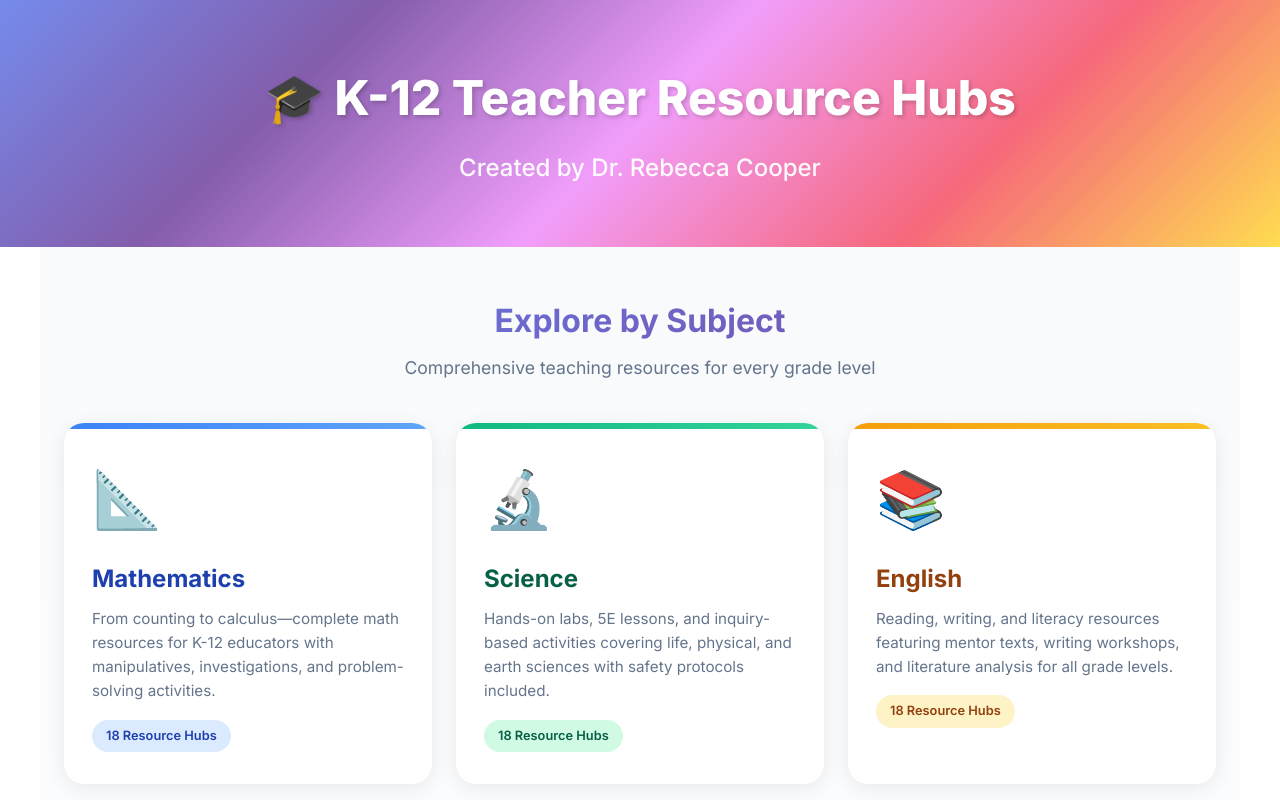
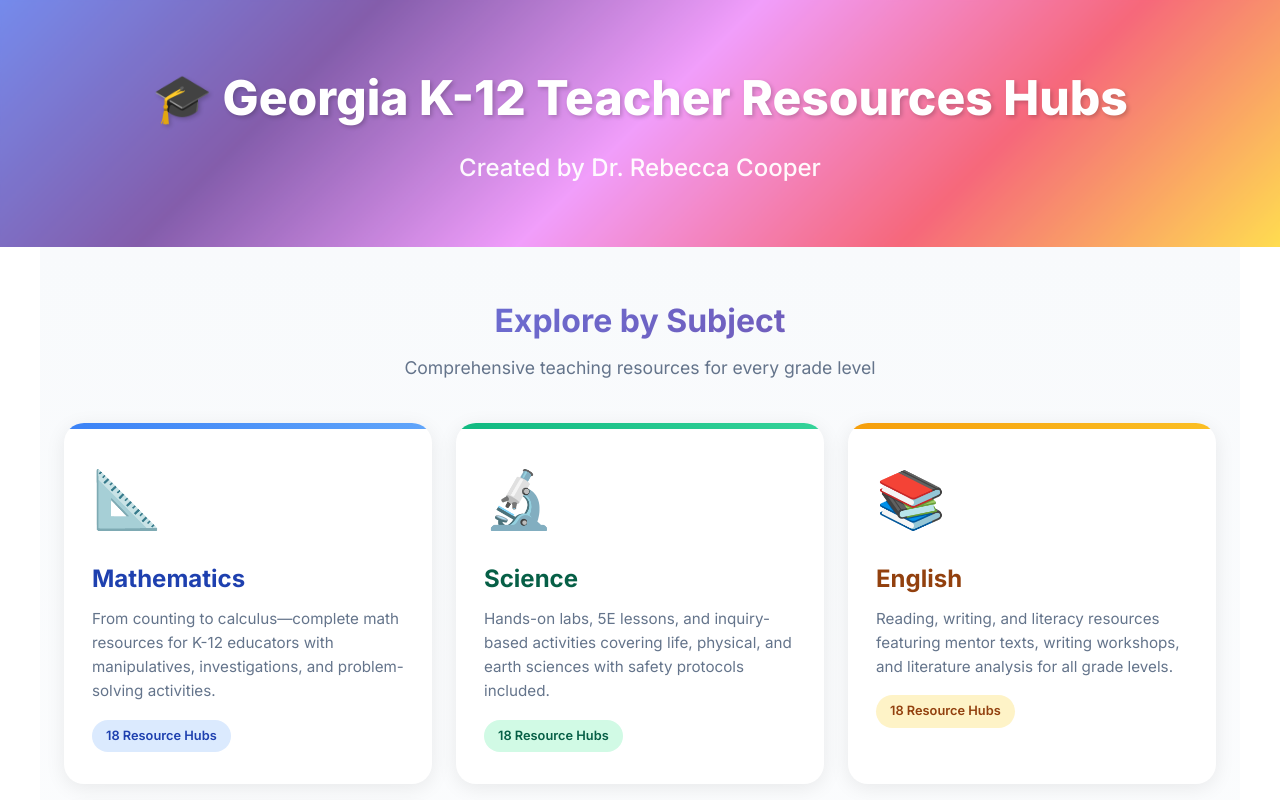
Before and after one commit to rcooper2005/Georgia-K-12-Teacher-Resources, a plain HTML site: page index.html in a window 1280 px wide. Shown: the top 800 px of the page. Drawn offline with Linux system fonts and the light colour scheme.

Commit message:
Update title and header for Georgia K-12 resources

```diff
--- a/index.html
+++ b/index.html
@@ -3,7 +3,7 @@
 <head>
     <meta charset="UTF-8">
     <meta name="viewport" content="width=device-width, initial-scale=1.0">
-    <title>K-12 Teacher Resource Hubs</title>
+    <title>Georgia K-12 Teacher Resources Hubs</title>
     <link href="https://fonts.googleapis.com/css2?family=Inter:wght@400;500;600;700;800&display=swap" rel="stylesheet">
     <style>
         * {
@@ -265,7 +265,7 @@
 <body>
     <div class="hero">
         <div class="hero-content">
-            <h1>🎓 K-12 Teacher Resource Hubs</h1>
+            <h1>🎓 Georgia K-12 Teacher Resources Hubs</h1>
             <p class="subtitle">Created by Dr. Rebecca Cooper</p>
         </div>
     </div>
```
